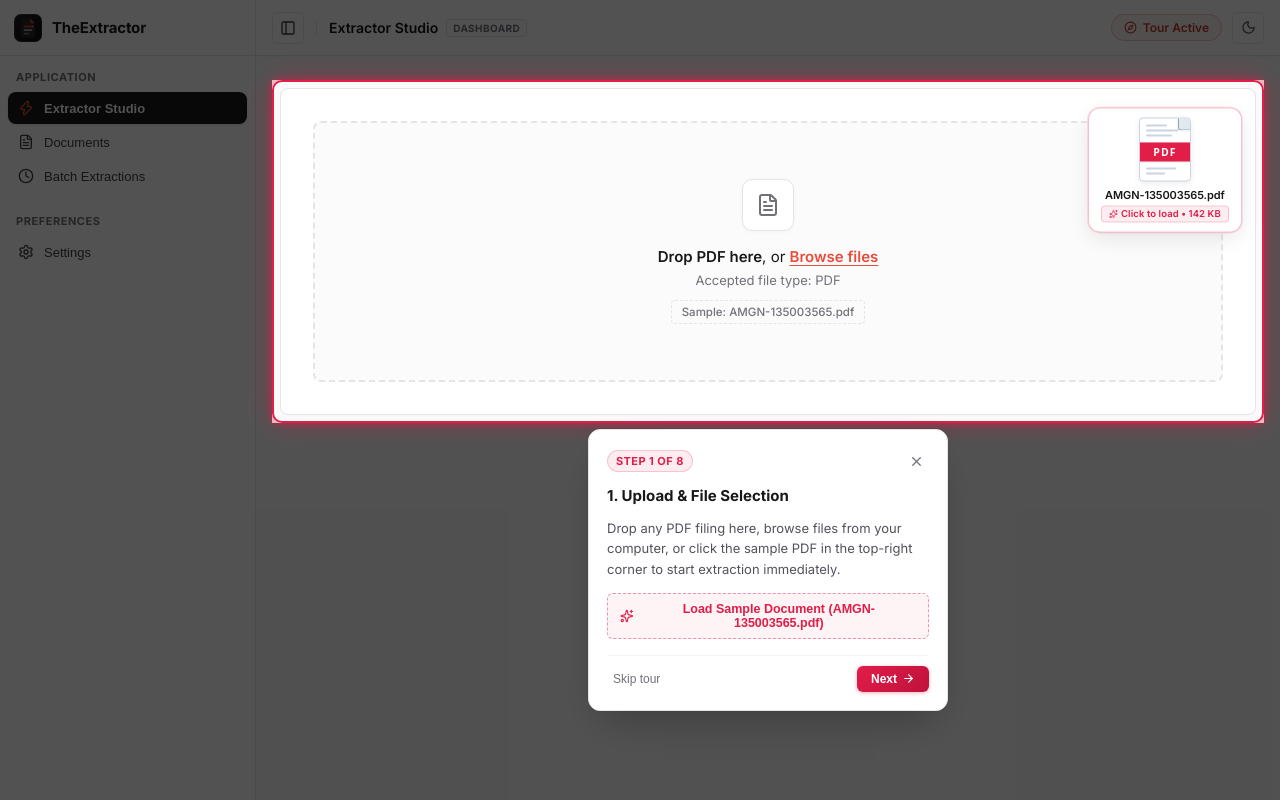
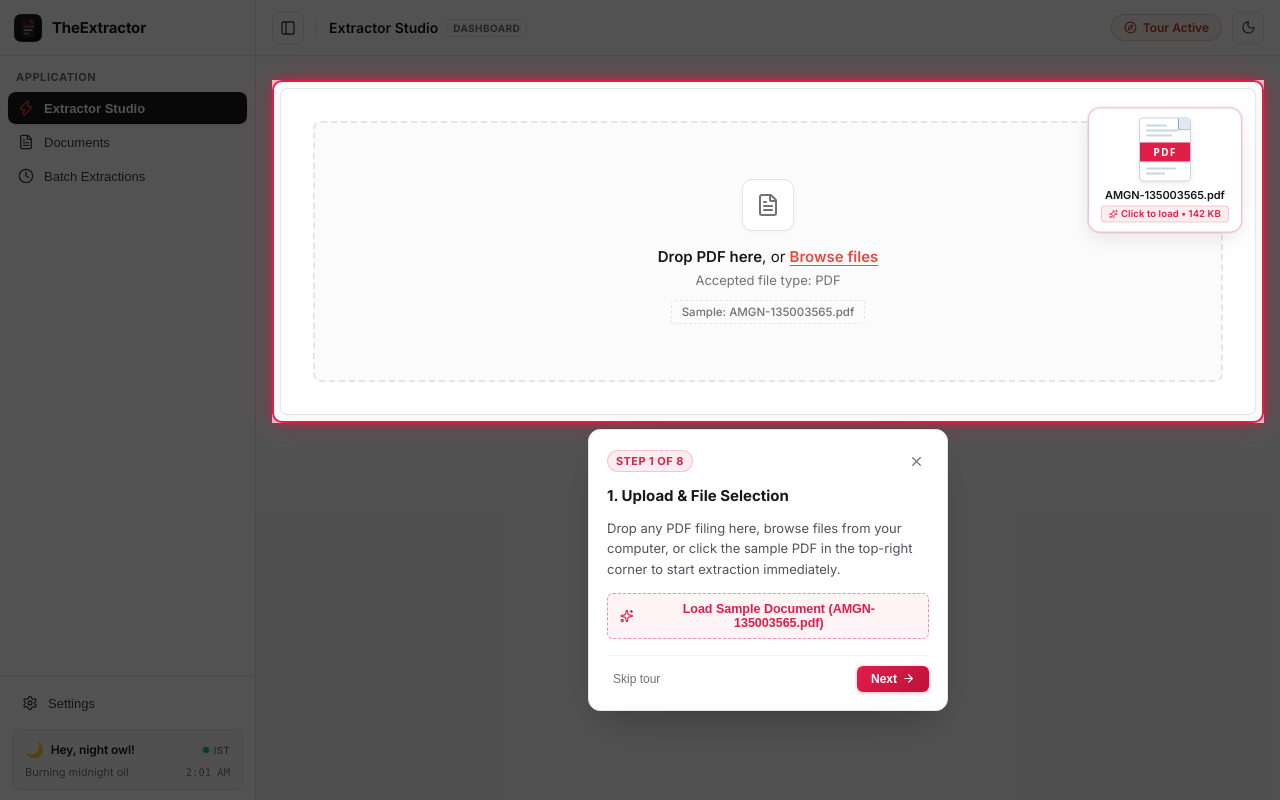
Before and after one commit to thepratik4/thecomply-content-extraction, a React (Vite) app: page / in a window 1280 px wide. Both pictures are taken after a click on the button "Guided Tour". Built offline with nearby package versions, Linux system fonts and the light colour scheme; a web font is replaced by a local one.

Commit message:
feat: added short dynamic greeting

```diff
--- /dev/null
+++ b/src/components/SidebarGreeting.tsx
@@ -0,0 +1,178 @@
+import React, { useState, useEffect } from "react";
+
+interface SidebarGreetingProps {
+  isCollapsed?: boolean;
+}
+
+interface ISTState {
+  greeting: string;
+  icon: string;
+  subtitle: string;
+  timeStr: string;
+}
+
+function getISTState(): ISTState {
+  const now = new Date();
+
+  // Format formatted 12-hour time in Asia/Kolkata timezone
+  const timeStr = now.toLocaleTimeString("en-US", {
+    timeZone: "Asia/Kolkata",
+    hour: "numeric",
+    minute: "2-digit",
+    hour12: true,
+  });
+
+  // Extract 24-hour hour in Asia/Kolkata timezone
+  const hourParts = new Intl.DateTimeFormat("en-US", {
+    timeZone: "Asia/Kolkata",
+    hour: "numeric",
+    hourCycle: "h23",
+  }).formatToParts(now);
+
+  const hourPart = hourParts.find((p) => p.type === "hour");
+  const hour = hourPart ? parseInt(hourPart.value, 10) : now.getHours();
+
+  if (hour >= 4 && hour < 12) {
+    return {
+      greeting: "Good morning",
+      icon: "🌅",
+      subtitle: "Ready to extract",
+      timeStr,
+    };
+  } else if (hour >= 12 && hour < 17) {
+    return {
+      greeting: "Good afternoon",
+      icon: "☀️",
+      subtitle: "Pipeline active",
+      timeStr,
+    };
+  } else if (hour >= 17 && hour < 22) {
+    return {
+      greeting: "Good evening",
+      icon: "🌇",
+      subtitle: "Ready for review",
+      timeStr,
+    };
+  } else {
+    return {
+      greeting: "Hey, night owl!",
+      icon: "🌙",
+      subtitle: "Burning midnight oil",
+      timeStr,
+    };
+  }
+}
+
+export const SidebarGreeting: React.FC<SidebarGreetingProps> = ({ isCollapsed = false }) => {
+  const [ist, setIst] = useState<ISTState>(getISTState);
+
+  useEffect(() => {
+    // Update every 30 seconds
+    const interval = setInterval(() => {
+      setIst(getISTState());
+    }, 30000);
+
+    return () => clearInterval(interval);
+  }, []);
+
+  if (isCollapsed) {
+    return (
+      <div
+        title={`${ist.greeting} • ${ist.timeStr} IST`}
+        style={{
+          width: 32,
+          height: 32,
+          margin: "0 auto",
+          borderRadius: 8,
+          display: "flex",
+          alignItems: "center",
+          justifyContent: "center",
+          fontSize: 16,
+          background: "var(--card-subtle-bg, rgba(255, 255, 255, 0.05))",
+          border: "1px solid var(--border-color, rgba(255, 255, 255, 0.1))",
+          cursor: "default",
+          userSelect: "none",
+          transition: "transform 0.15s ease",
+        }}
+      >
+        <span role="img" aria-label={ist.greeting}>{ist.icon}</span>
+      </div>
+    );
+  }
+
+  return (
+    <div
+      style={{
+        width: "100%",
+        padding: "10px 12px",
+        borderRadius: 8,
+        background: "var(--card-subtle-bg, rgba(0, 0, 0, 0.025))",
+        border: "1px solid var(--border-color, rgba(0, 0, 0, 0.06))",
+        display: "flex",
+        flexDirection: "column",
+        gap: 6,
+        userSelect: "none",
+        transition: "all 0.18s ease",
+      }}
+      className="sidebar-greeting-card"
+    >
+      <div style={{ display: "flex", alignItems: "center", justifyContent: "space-between" }}>
+        <div style={{ display: "flex", alignItems: "center", gap: 7 }}>
+          <span style={{ fontSize: 15 }} role="img" aria-label={ist.greeting}>
+            {ist.icon}
+          </span>
+          <span
+            style={{
+              fontSize: 12,
+              fontWeight: 600,
+              color: "var(--sidebar-foreground, #18181b)",
+              letterSpacing: "-0.01em",
+            }}
+          >
+            {ist.greeting}
+          </span>
+        </div>
+        <div style={{ display: "flex", alignItems: "center", gap: 5 }}>
+          <span
+            style={{
+              width: 6,
+              height: 6,
+              borderRadius: "50%",
+              background: "#10b981",
+              boxShadow: "0 0 6px rgba(16, 185, 129, 0.6)",
+              display: "inline-block",
+            }}
+            title="Engine Online"
+          />
+          <span
+            style={{
+              fontSize: 10,
+              fontWeight: 500,
+              color: "var(--text-muted, #71717a)",
+              letterSpacing: "0.02em",
+            }}
+          >
+            IST
+          </span>
+        </div>
+      </div>
+
+      <div
+        style={{
+          display: "flex",
+          alignItems: "center",
+          justifyContent: "space-between",
+          fontSize: 11,
+          color: "var(--text-muted, #71717a)",
+        }}
+      >
+        <span>{ist.subtitle}</span>
+        <span style={{ fontFamily: "var(--mono, monospace)", fontSize: 10.5, opacity: 0.9 }}>
+          {ist.timeStr}
+        </span>
+      </div>
+    </div>
+  );
+};
+
+export default SidebarGreeting;
--- a/src/components/app-sidebar.tsx
+++ b/src/components/app-sidebar.tsx
@@ -9,6 +9,7 @@ import {
   Sidebar,
   SidebarHeader,
   SidebarContent,
+  SidebarFooter,
   SidebarGroup,
   SidebarGroupLabel,
   SidebarGroupContent,
@@ -19,6 +20,7 @@ import {
   useSidebar,
 } from "./ui/sidebar"
 import { TheExtractorLogo } from "./TheExtractorLogo"
+import { SidebarGreeting } from "./SidebarGreeting"
 
 interface AppSidebarProps {
   activeItem?: string
@@ -174,13 +176,19 @@ export function AppSidebar({
             </SidebarMenu>
           </SidebarGroupContent>
         </SidebarGroup>
+      </SidebarContent>
 
-        {/* Group 2: Developer / Settings */}
-        <SidebarGroup>
-          <SidebarGroupLabel>
-            <span>Preferences</span>
-          </SidebarGroupLabel>
-          <SidebarGroupContent>
+      {/* ─── Footer: Pinned Settings & IST Greeting Widget ───── */}
+      <SidebarFooter
+        style={{
+          display: "flex",
+          flexDirection: "column",
+          alignItems: state === "collapsed" ? "center" : "stretch",
+          width: "100%",
+          padding: state === "collapsed" ? "8px 4px" : "10px 12px",
+          gap: 10,
+        }}
+      >
         <SidebarMenu>
           <SidebarMenuItem>
             <SidebarMenuButton
@@ -193,11 +201,9 @@ export function AppSidebar({
             </SidebarMenuButton>
           </SidebarMenuItem>
         </SidebarMenu>
-          </SidebarGroupContent>
-        </SidebarGroup>
-      </SidebarContent>
 
-
+        <SidebarGreeting isCollapsed={state === "collapsed"} />
+      </SidebarFooter>
 
       {/* ─── Collapsible Rail ─────────────────────────────────── */}
       <SidebarRail />
```
Lines whose indentation alone changed are shown as unchanged.
